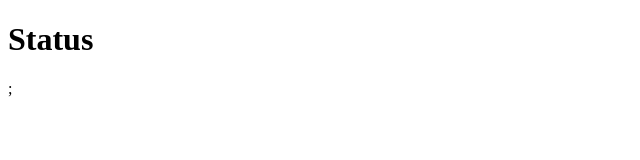
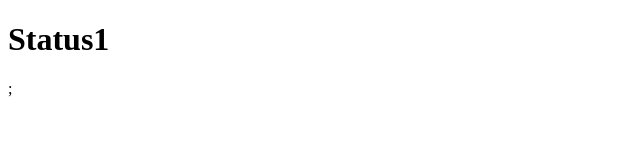
Before and after one commit to dkhmyzenko/project, a plain HTML site: page index.html in a window 1280 px wide. Shown: the full height of the page, 0-640 px from the left. Drawn offline with Linux system fonts and the light colour scheme.

Commit message:
Second commit

```diff
--- a/index.html
+++ b/index.html
@@ -7,7 +7,7 @@
     <title>Document</title>
 </head>
 <body>
-    <h1>Status</h1>;
+    <h1>Status1</h1>;
     <script src="js/script.js"> </script>
 </body>
 </html>
```
